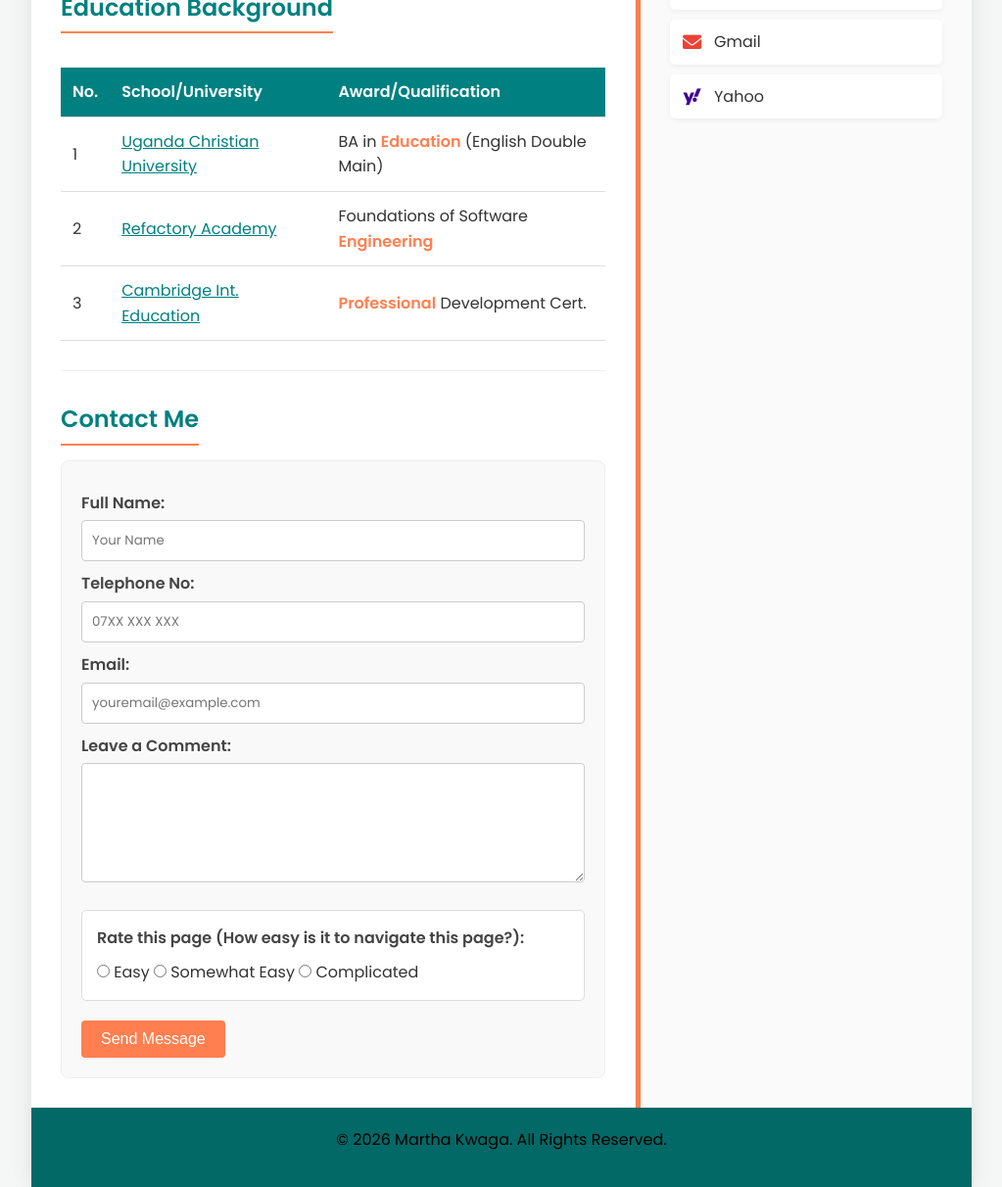
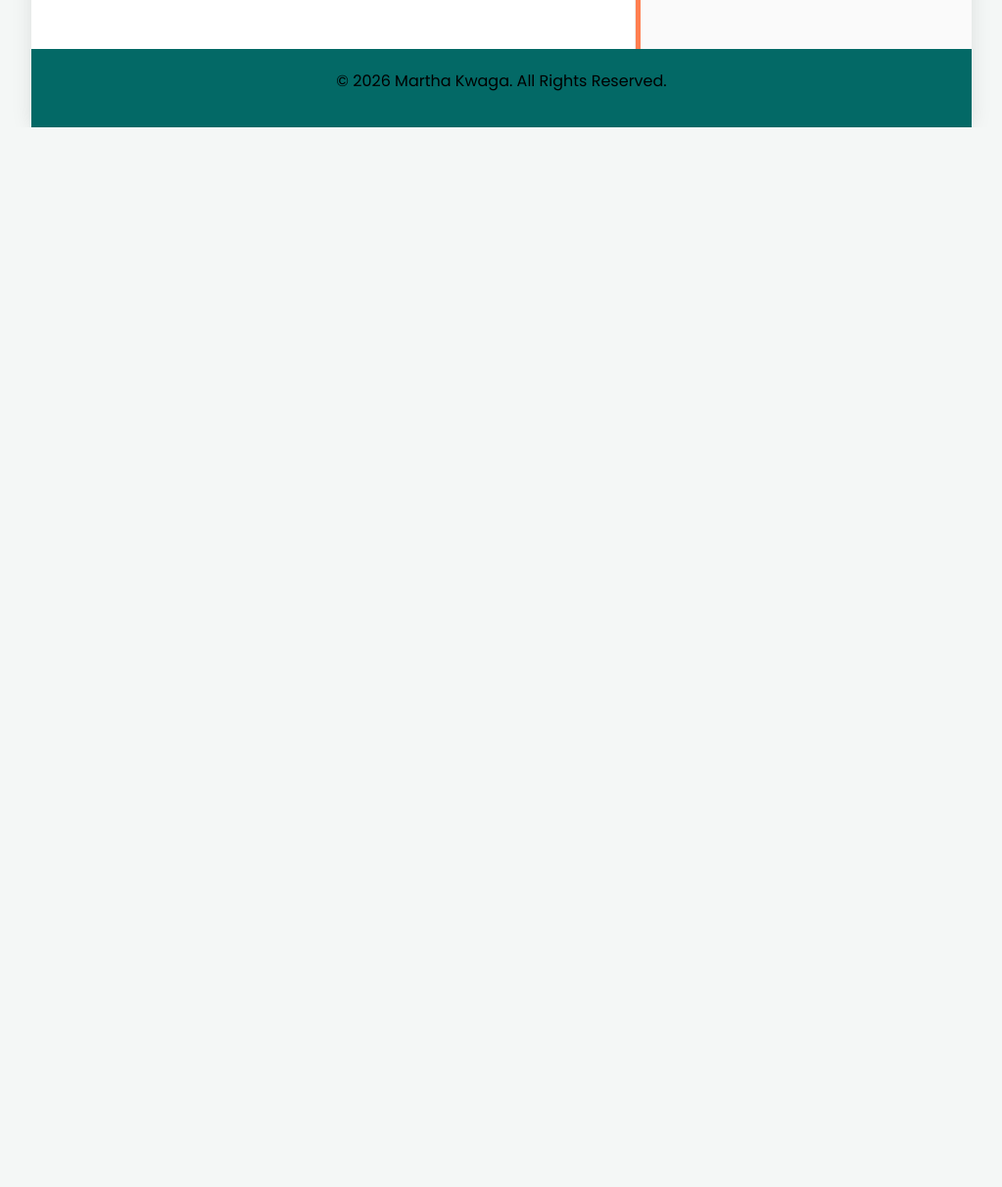
Before and after one commit to marthakwaga/marthakwaga.github.io, a plain HTML site: page about.html in a window 1280 px wide. Shown: the part 821-2033 px from the top of the page at 98% size, without its empty margins (128-1151 px from the left). After the commit the page ends 951 px from the top, so only its background shows below. Drawn offline with Linux system fonts and the light colour scheme.

Commit message:
Add files via upload

```diff
--- a/about.html
+++ b/about.html
@@ -56,66 +56,12 @@
 
                 <hr style="border: 0; border-top: 1px solid #eee; margin: 30px 0;">
 
-                <!-- Education Section -->
-                <section id="education">
-                    <h2>Education Background</h2>
-                    <table>
-                        <thead>
-                            <tr>
-                                <th>No.</th>
-                                <th>School/University</th>
-                                <th>Award/Qualification</th>
-                            </tr>
-                        </thead>
-                        <tbody>
-                            <tr>
-                                <td>1</td>
-                                <td><a href="http://www.ucu.ug" style="color:#008080;">Uganda Christian University</a></td>
-                                <td>BA in <span class="highlight-coral">Education</span> (English Double Main)</td>
-                            </tr>
-                            <tr>
-                                <td>2</td>
-                                <td><a href="http://www.refactoryacademy.ug" style="color:#008080;">Refactory Academy</a></td>
-                                <td>Foundations of Software <span class="highlight-coral">Engineering</span></td>
-                            </tr>
-                            <tr>
-                                <td>3</td>
-                                <td><a href="http://www.cie.org" style="color:#008080;">Cambridge Int. Education</a></td>
-                                <td><span class="highlight-coral">Professional</span> Development Cert.</td>
-                            </tr>
-                        </tbody>
-                    </table>
+
                 </section>
 
                 <hr style="border: 0; border-top: 1px solid #eee; margin: 30px 0;">
 
-                <!-- Contact Form -->
-                <section id="contact">
-                    <h2>Contact Me</h2>
-                    <form action="#">
-                        <label for="name">Full Name:</label>
-                        <input type="text" id="name" name="name" placeholder="Your Name">
 
-                        <label for="contact">Telephone No:</label>
-                        <input type="text" id="contact" name="contact" placeholder="07XX XXX XXX">
-
-                        <label for="email">Email:</label>
-                        <input type="email" id="email" name="email" placeholder="youremail@example.com">
-
-                        <label for="comment">Leave a Comment:</label>
-                        <textarea id="comment" name="comment" rows="5"></textarea>
-
-                        <div style="margin-top: 20px; background: #fff; padding: 15px; border-radius: 5px; border: 1px solid #ddd;">
-                            <label style="margin-top:0;">Rate this page (How easy is it to navigate this page?):</label>
-                            <div class="radio-group">
-                                <input type="radio" name="rating" value="easy"> Easy
-                                <input type="radio" name="rating" value="somewhat"> Somewhat Easy
-                                <input type="radio" name="rating" value="complicated"> Complicated
-                            </div>
-                        </div>
-
-                        <input type="submit" value="Send Message">
-                    </form>
                 </section>
 
             </main>
@@ -134,19 +80,8 @@
                         <li><i class="fas fa-pen-fancy"></i> Writing</li>
                     </ul>
                 </div>
+            </aside>
 
-                <!-- Social Media Widget -->
-                <div>
-                    <h3>Social Media</h3>
-                    <div class="social-links">
-                        <a href="#"><i class="fab fa-tiktok" style="color: #000;"></i> TikTok (@cherrycadbury2)</a>
-                        <a href="#"><i class="fab fa-facebook" style="color: #1877F2;"></i> Facebook (Martha Wasukira)</a>
-                        <a href="mailto:marthakwaga0@gmail.com"><i class="fas fa-envelope" style="color: #EA4335;"></i> Gmail</a>
-                        <a href="mailto:marthakwaga@yahoo.co.uk"><i class="fab fa-yahoo" style="color: #410093;"></i> Yahoo</a>
-                    </div>
-                </div>
-
-            </aside>
 
         </div> <!-- End Content Wrapper -->
 
--- a/style.css
+++ b/style.css
@@ -41,7 +41,7 @@ header h1 {
 header p {
     font-size: 1.2rem;
     opacity: 0.9;
-    color: #fc9a76;
+    color: #e6480f;
 }
 
 /* --- NAVIGATION --- */
@@ -134,7 +134,7 @@ table {
     width: 100%;
     border-collapse: collapse;
     margin: 20px 0;
-    background-color: white;
+    background-color: rgb(255, 255, 255);
 }
 
 table th, table td {
@@ -215,7 +215,7 @@ label {
     font-weight: 600;
     display: block;
     margin-top: 10px;
-    color: #444;
+    color: #080000;
 }
 
 input[type="text"],
@@ -252,18 +252,18 @@ input[type="submit"]:hover {
 /* --- FOOTER --- */
 footer {
     background-color: #036966;
-    color: white;
+    color: black;
     text-align: center;
     padding: 20px;
-    clear: both;
-    margin-top: auto;
+    clear: inline-end;
+    margin-top: both;
 }
 
 /* --- RESPONSIVE ADJUSTMENTS --- */
 @media (max-width: 768px) {
     nav li {
         display: block;
-        border-bottom: 1px solid rgba(255,255,255,0.1);
+        border-bottom: 1px solid rgb(11, 7, 7);
     }
     .content-wrapper {
         flex-direction: column;
```
Also changed, not shown: contact.html (+15 -4 lines), index.html (+20 -15 lines).
